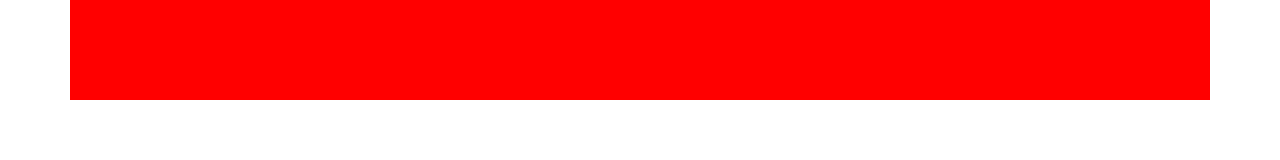
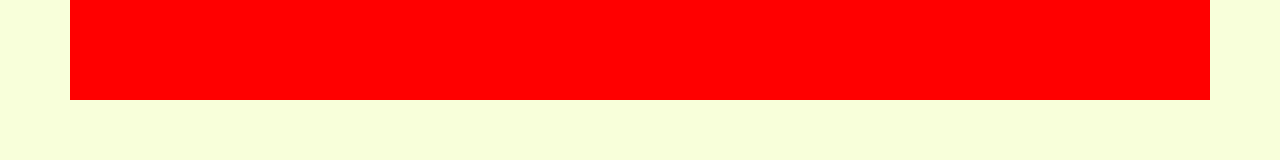
Before and after one commit to Daniel217D/tic-tac-toe, a website built with webpack: page src/index.html in a window 1280 px wide. Built offline with nearby package versions, Linux system fonts and the light colour scheme.

Commit message:
Update _global.scss

```diff
--- a/src/styles/app/_global.scss
+++ b/src/styles/app/_global.scss
@@ -36,3 +36,7 @@ img {
 * {
 	font-family: 'Roboto Slab', serif;
 }
+
+body {
+	background-color: $yellow;
+}
```
